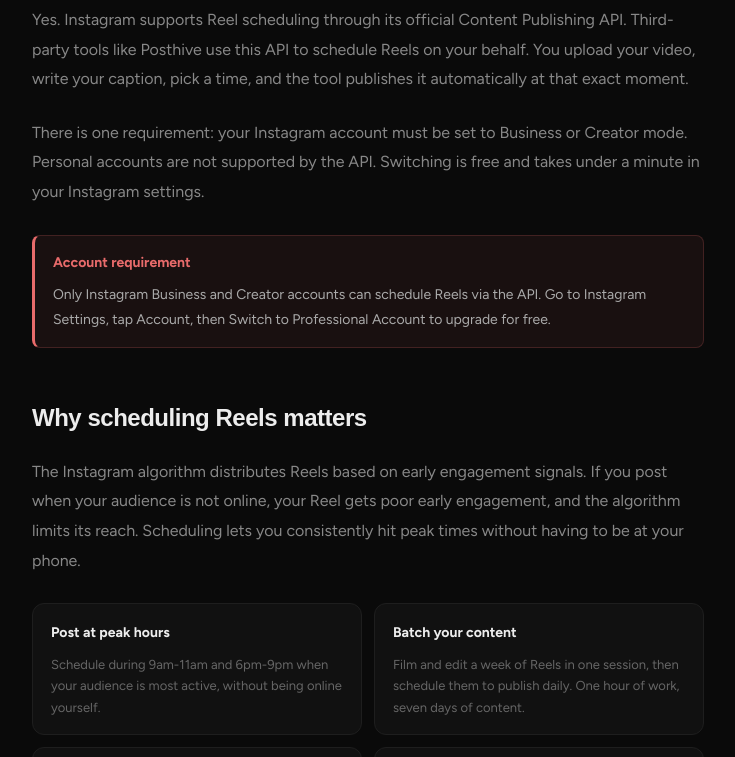
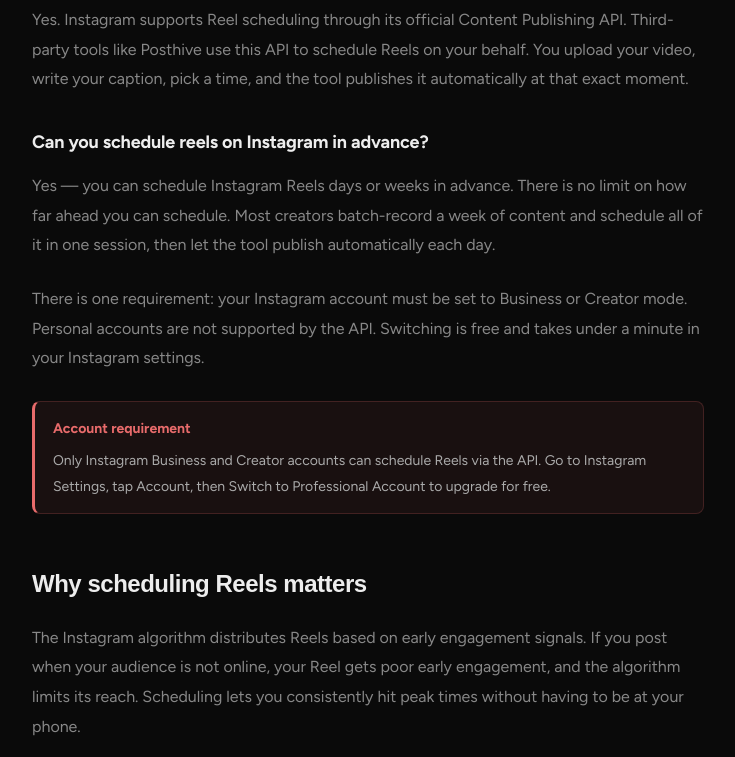
Before and after one commit to AstaBlackClove/posthive, a Next.js app in the folder apps/web/: page /blog/how-to-schedule-instagram-reels in a window 1280 px wide. Shown: the part 1100-1857 px from the top of the page, without its empty margins (272-1007 px from the left). Built offline with nearby package versions, Linux system fonts and the light colour scheme; no server answers; a web font is replaced by a local one.

Commit message:
feat: add Organization schema to root layout for AI citation visibility

```diff
--- a/apps/web/src/app/accounts/page.tsx
+++ b/apps/web/src/app/accounts/page.tsx
@@ -70,6 +70,10 @@
 function Avatar({ account }: { account: Account }) {
   const [imgError, setImgError] = useState(false);
   const meta = PLATFORM_META[account.platform];
+
+  // Reset error state when avatarUrl changes (e.g. after profile refresh)
+  // eslint-disable-next-line react-hooks/exhaustive-deps
+  useEffect(() => { setImgError(false); }, [account.avatarUrl]);
 
   if (account.avatarUrl && !imgError) {
     return (
--- a/apps/web/src/app/blog/how-to-schedule-instagram-reels/page.tsx
+++ b/apps/web/src/app/blog/how-to-schedule-instagram-reels/page.tsx
@@ -10,7 +10,7 @@
   headline: "How to Schedule Instagram Reels in 2026 (Step-by-Step Guide)",
   description: "Learn how to schedule Instagram Reels in advance using Posthive. Save hours every week by batching your Reels content and publishing automatically at peak times.",
   datePublished: "2026-07-07",
-  dateModified: "2026-07-22",
+  dateModified: "2026-07-28",
   author: { "@type": "Person", name: "Guna" },
   publisher: { "@type": "Organization", name: "Posthive", url: WEB_URL },
   url: `${WEB_URL}/blog/how-to-schedule-instagram-reels`,
@@ -59,6 +59,21 @@
       "@type": "Question",
       name: "Can I see my scheduled Reels on Instagram?",
       acceptedAnswer: { "@type": "Answer", text: "Not directly in the Instagram app. Scheduled Reels are visible in the tool you used to schedule them (such as Posthive's content calendar or Meta Business Suite's planner). Once published, they appear in your profile like any other Reel." },
+    },
+    {
+      "@type": "Question",
+      name: "How do I find my scheduled Reels on Instagram?",
+      acceptedAnswer: { "@type": "Answer", text: "Instagram does not show scheduled Reels inside the app itself. To find your scheduled Reels, open the tool you used to schedule them — in Posthive, go to the Posts page or calendar view to see all upcoming scheduled content. In Meta Business Suite, go to the Planner tab." },
+    },
+    {
+      "@type": "Question",
+      name: "Does scheduling Instagram Reels affect the algorithm?",
+      acceptedAnswer: { "@type": "Answer", text: "No. Scheduling a Reel through a Meta-approved tool does not negatively affect the Instagram algorithm or its distribution. The Reel is published via the official Instagram Content Publishing API, which Instagram explicitly supports. What does affect reach is timing — scheduling lets you post during peak hours when your audience is most active, which can actually improve early engagement signals." },
+    },
+    {
+      "@type": "Question",
+      name: "Can I schedule Instagram Reels and Facebook posts at the same time?",
+      acceptedAnswer: { "@type": "Answer", text: "Yes. With Posthive, you can schedule a Reel to Instagram and a post to your Facebook Page simultaneously from one composer. Select both accounts in the platform picker, upload your video, write your caption, and schedule once. Both publish at the same time." },
     },
   ],
 };
@@ -197,6 +212,14 @@
             Yes. Instagram supports Reel scheduling through its official Content Publishing API. Third-party tools like Posthive use this API to schedule Reels on your behalf. You upload your video, write your caption, pick a time, and the tool publishes it automatically at that exact moment.
           </p>
 
+          <h3 style={{ fontSize: 18, fontWeight: 700, color: "#ededed", margin: "32px 0 12px", letterSpacing: "-0.01em" }}>
+            Can you schedule reels on Instagram in advance?
+          </h3>
+
+          <p style={{ marginBottom: 24 }}>
+            Yes — you can schedule Instagram Reels days or weeks in advance. There is no limit on how far ahead you can schedule. Most creators batch-record a week of content and schedule all of it in one session, then let the tool publish automatically each day.
+          </p>
+
           <p style={{ marginBottom: 24 }}>
             There is one requirement: your Instagram account must be set to Business or Creator mode. Personal accounts are not supported by the API. Switching is free and takes under a minute in your Instagram settings.
           </p>
@@ -330,7 +353,7 @@
                   ["Bulk CSV scheduling", "✓", "✗", "✗", "✗"],
                   ["Open source / self-host", "✓", "✗", "✗", "✗"],
                   ["Free tier", "14-day trial", "Free forever", "Free (3 channels)", "Free (1 channel)"],
-                  ["Paid plans from", "₹550/mo", "Free", "$6/mo", "$18/mo"],
+                  ["Paid plans from", "$7/mo", "Free", "$6/mo", "$18/mo"],
                 ].map(([feature, ...vals]) => (
                   <tr key={feature as string} style={{ borderBottom: "1px solid #111" }}>
                     <td style={{ padding: "10px 14px", color: "#aaa", fontSize: 13, fontWeight: 600 }}>{feature as string}</td>
--- a/apps/web/src/app/layout.tsx
+++ b/apps/web/src/app/layout.tsx
@@ -86,6 +86,19 @@
   ],
 };
 
+const organizationSchema = {
+  "@context": "https://schema.org",
+  "@type": "Organization",
+  name: "Posthive",
+  url: "https://posthive.co",
+  logo: "https://posthive.co/posthivemain.png",
+  description: "Open-source social media scheduler. Schedule posts and first comments across Bluesky, Threads, Instagram, LinkedIn, Mastodon, YouTube, Facebook, Pinterest, Telegram, Nostr, X, Discord, Tumblr, and Lemmy.",
+  sameAs: [
+    "https://github.com/AstaBlackClove/posthive",
+    "https://x.com/gunaa_dev",
+  ],
+};
+
 export default function RootLayout({ children }: { children: React.ReactNode }) {
   return (
     <html lang="en" className={`h-full ${caprasimo.variable} ${figtree.variable}`} style={{ backgroundColor: "var(--color-bg)" }}>
@@ -93,6 +106,10 @@
         <script
           type="application/ld+json"
           dangerouslySetInnerHTML={{ __html: JSON.stringify(softwareSchema) }}
+        />
+        <script
+          type="application/ld+json"
+          dangerouslySetInnerHTML={{ __html: JSON.stringify(organizationSchema) }}
         />
       </head>
       <body className="h-full font-sans antialiased">
```
